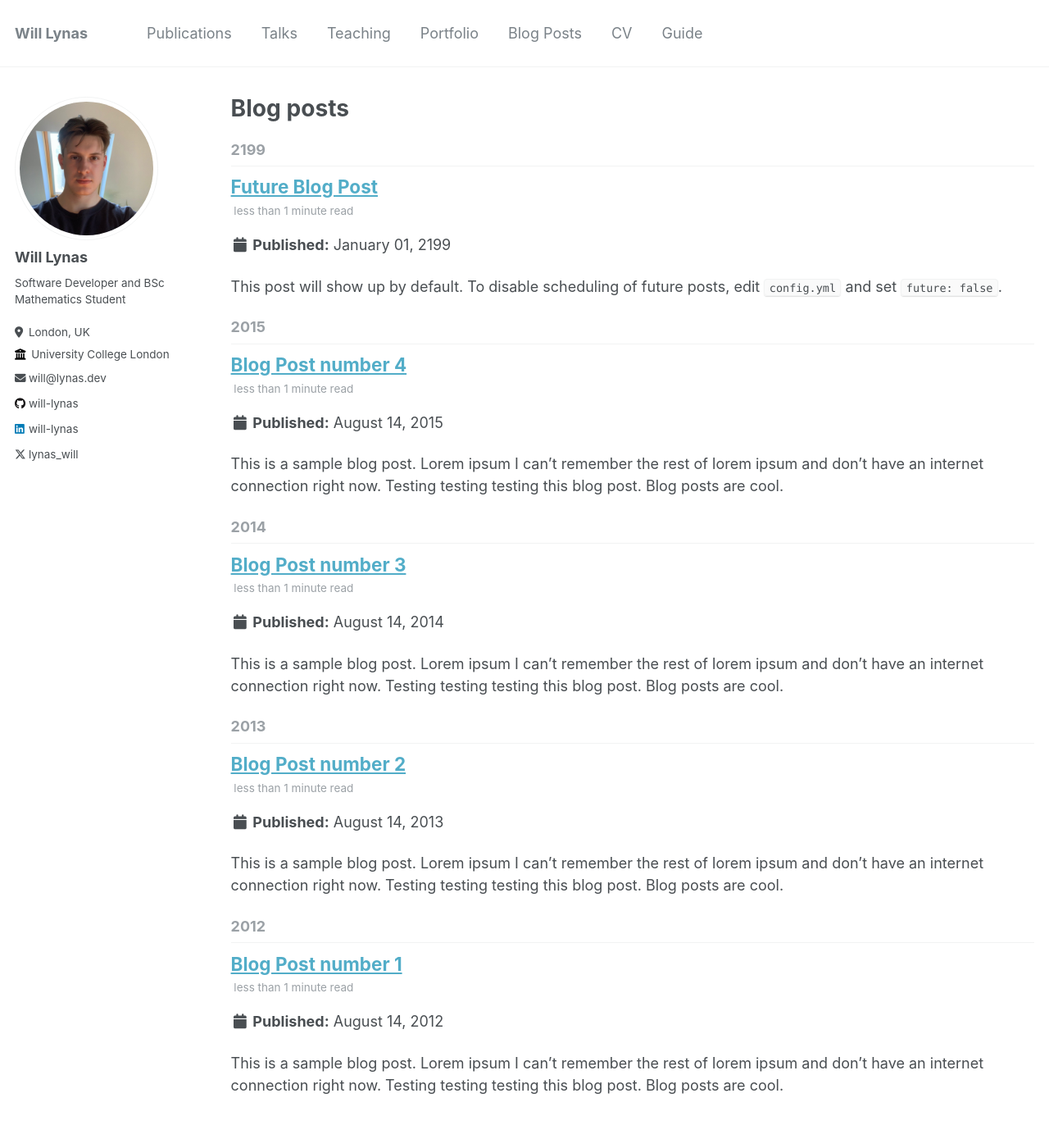
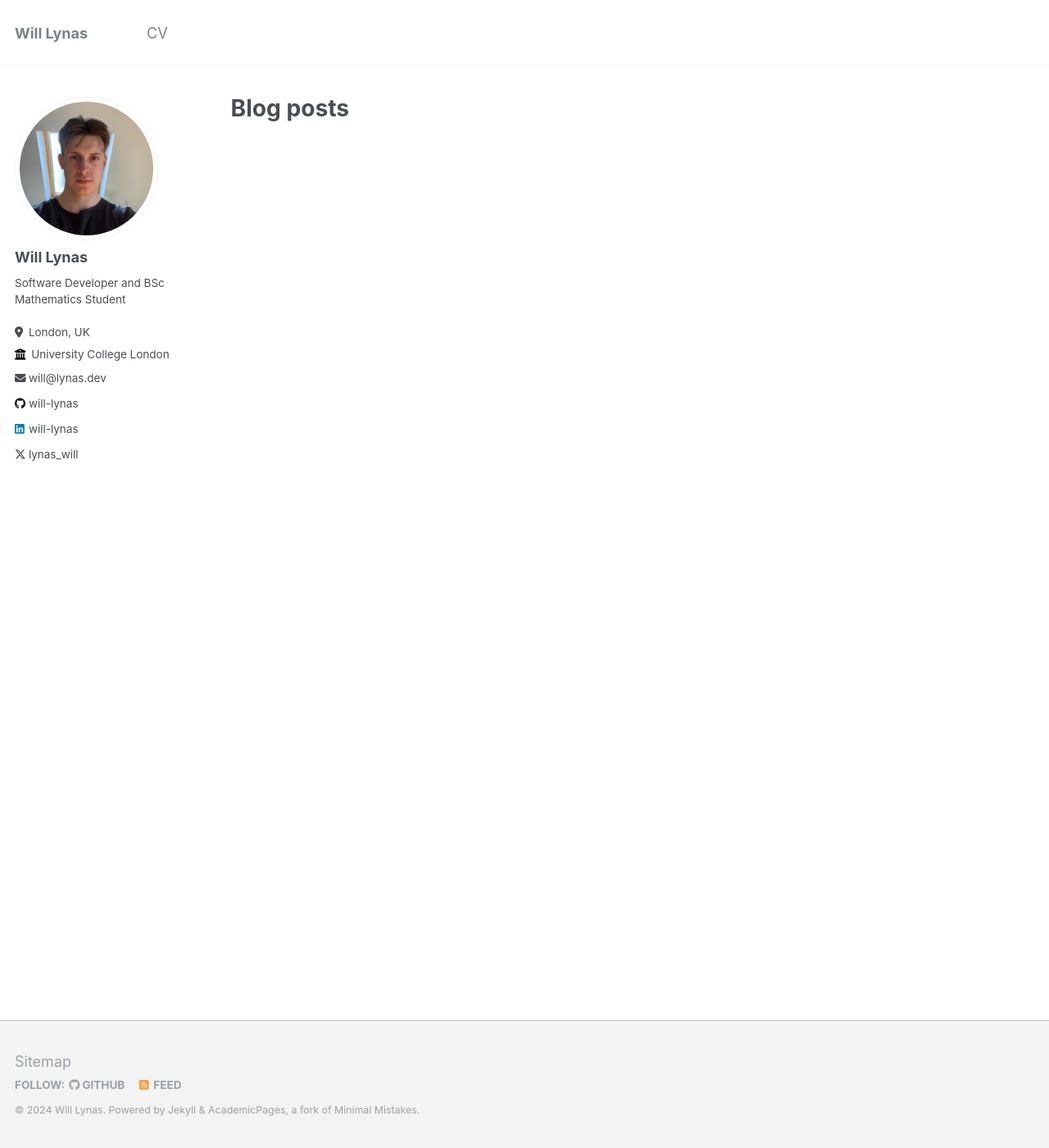
Before and after one commit to will-lynas/will-lynas.github.io, a Jekyll site: the page built from _pages/year-archive.html, in a window 1280 px wide and 1400 px high. Shown: the whole window at 82% size. Built offline with Jekyll 4.4.1, drawn with Linux system fonts in a browser that asks for light colours.

```diff
--- a/_data/navigation.yml
+++ b/_data/navigation.yml
@@ -1,22 +1,4 @@
 # main links links
 main:
-  - title: "Publications"
-    url: /publications/
-
-  - title: "Talks"
-    url: /talks/
-
-  - title: "Teaching"
-    url: /teaching/
-
-  - title: "Portfolio"
-    url: /portfolio/
-
-  - title: "Blog Posts"
-    url: /year-archive/
-
   - title: "CV"
     url: /cv/
-
-  - title: "Guide"
-    url: /markdown/
--- a/_posts/2012-08-14-blog-post-1.md
+++ /dev/null
@@ -1,20 +0,0 @@
----
-title: 'Blog Post number 1'
-date: 2012-08-14
-permalink: /posts/2012/08/blog-post-1/
-tags:
-  - cool posts
-  - category1
-  - category2
----
-
-This is a sample blog post. Lorem ipsum I can't remember the rest of lorem ipsum and don't have an internet connection right now. Testing testing testing this blog post. Blog posts are cool.
-
-Headings are cool
-======
-
-You can have many headings
-======
-
-Aren't headings cool?
-------
--- a/_posts/2013-08-14-blog-post-2.md
+++ /dev/null
@@ -1,20 +0,0 @@
----
-title: 'Blog Post number 2'
-date: 2013-08-14
-permalink: /posts/2013/08/blog-post-2/
-tags:
-  - cool posts
-  - category1
-  - category2
----
-
-This is a sample blog post. Lorem ipsum I can't remember the rest of lorem ipsum and don't have an internet connection right now. Testing testing testing this blog post. Blog posts are cool.
-
-Headings are cool
-======
-
-You can have many headings
-======
-
-Aren't headings cool?
-------
--- a/_posts/2014-08-14-blog-post-3.md
+++ /dev/null
@@ -1,20 +0,0 @@
----
-title: 'Blog Post number 3'
-date: 2014-08-14
-permalink: /posts/2014/08/blog-post-3/
-tags:
-  - cool posts
-  - category1
-  - category2
----
-
-This is a sample blog post. Lorem ipsum I can't remember the rest of lorem ipsum and don't have an internet connection right now. Testing testing testing this blog post. Blog posts are cool.
-
-Headings are cool
-======
-
-You can have many headings
-======
-
-Aren't headings cool?
-------
--- a/_posts/2199-01-01-future-post.md
+++ /dev/null
@@ -1,11 +0,0 @@
----
-title: 'Future Blog Post'
-date: 2199-01-01
-permalink: /posts/2012/08/blog-post-4/
-tags:
-  - cool posts
-  - category1
-  - category2
----
-
-This post will show up by default. To disable scheduling of future posts, edit `config.yml` and set `future: false`.
```
Also changed, not shown: _portfolio/portfolio-1.md (deleted, +0 -7 lines), _portfolio/portfolio-2.html (deleted, +0 -7 lines), _posts/2015-08-14-blog-post-4.md (deleted, +0 -20 lines), _publications/2009-10-01-paper-title-number-1.md (deleted, +0 -12 lines), _publications/2010-10-01-paper-title-number-2.md (deleted, +0 -12 lines), _publications/2015-10-01-paper-title-number-3.md (deleted, +0 -12 lines), _publications/2024-02-17-paper-title-number-4.md (deleted, +0 -12 lines), _talks/2012-03-01-talk-1.md (deleted, +0 -11 lines), _talks/2013-03-01-tutorial-1.md (deleted, +0 -13 lines), _talks/2014-02-01-talk-2.md (deleted, +0 -13 lines), _talks/2014-03-01-talk-3.md (deleted, +0 -11 lines), _teaching/2014-spring-teaching-1.md (deleted, +0 -20 lines), _teaching/2015-spring-teaching-2.md (deleted, +0 -20 lines).
